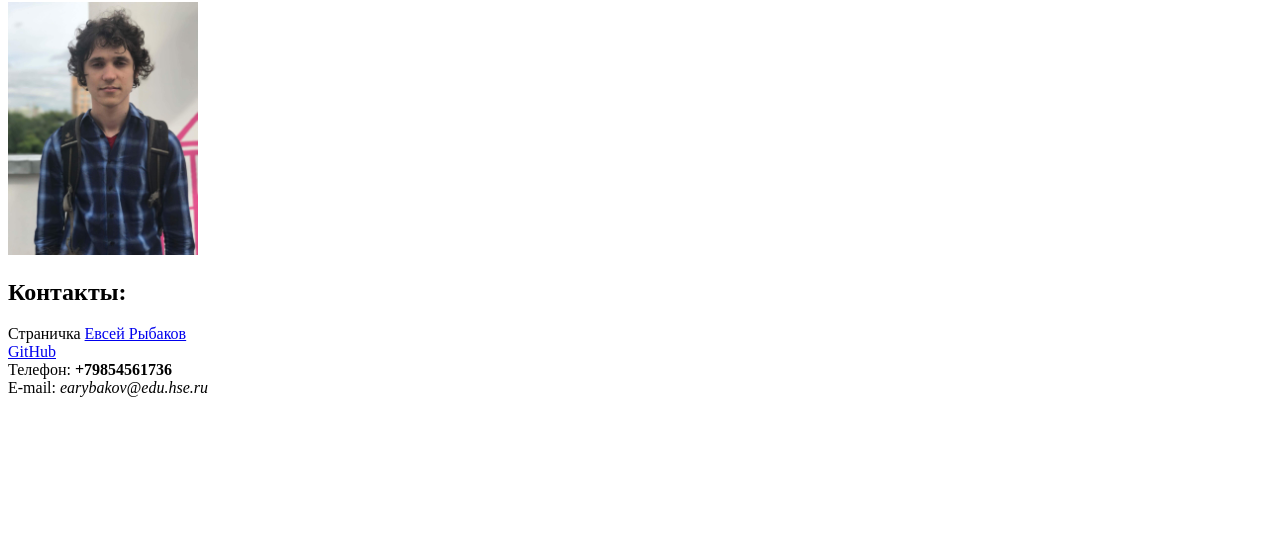
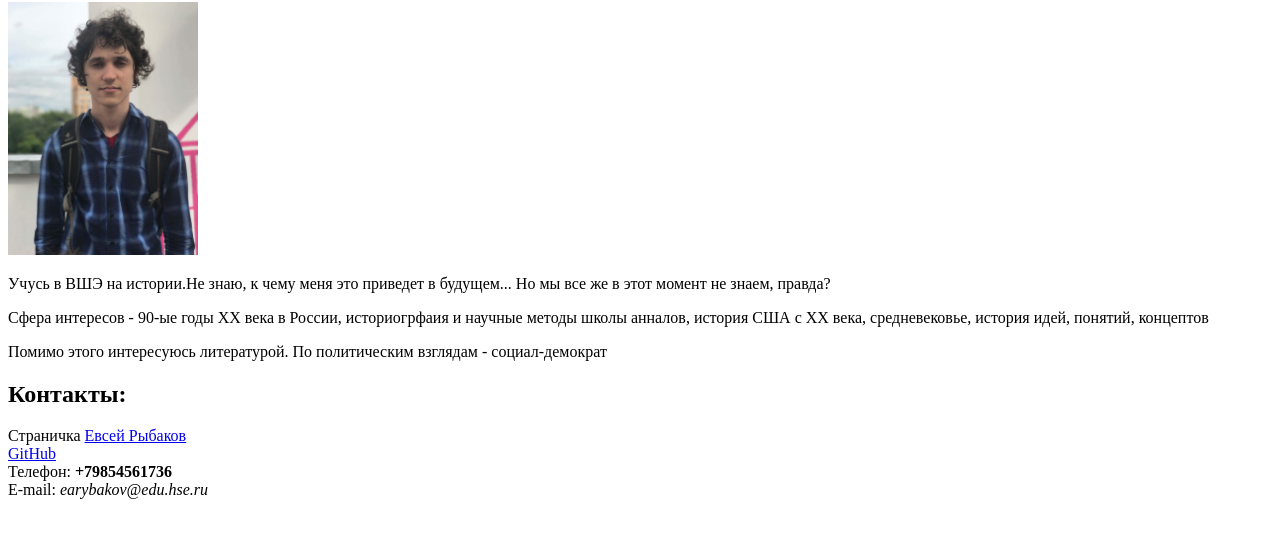
Before and after one commit to Jaecaerys777/Jaecaerys777.github.io, a plain HTML site: page index.html in a window 1280 px wide. Shown: the part 78-616 px from the top of the page. Drawn offline with Linux system fonts and the light colour scheme.

Commit message:
Update index.html

```diff
--- a/index.html
+++ b/index.html
@@ -8,6 +8,9 @@
       <left><h1>Евсей Рыбаков</h1></left>
       <left><img alt="Это я" width="15%" src="Evsey.jpg"></left>
       <br/>
+      <p>Учусь в ВШЭ на истории.Не знаю, к чему меня это приведет в будущем... Но мы все же в этот момент не знаем, правда?</p>
+<p>Сфера интересов - 90-ые годы ХХ века в России, историогрфаия и научные методы школы анналов, история США с ХХ века, средневековье, история идей, понятий, концептов</p>
+<p>Помимо этого интересуюсь литературой. По политическим взглядам - социал-демократ</p>
       <h2>Контакты:</h2>
       Страничка <a href=https://vk.com/id57151266>Евсей Рыбаков</a>
       <br/>
```
